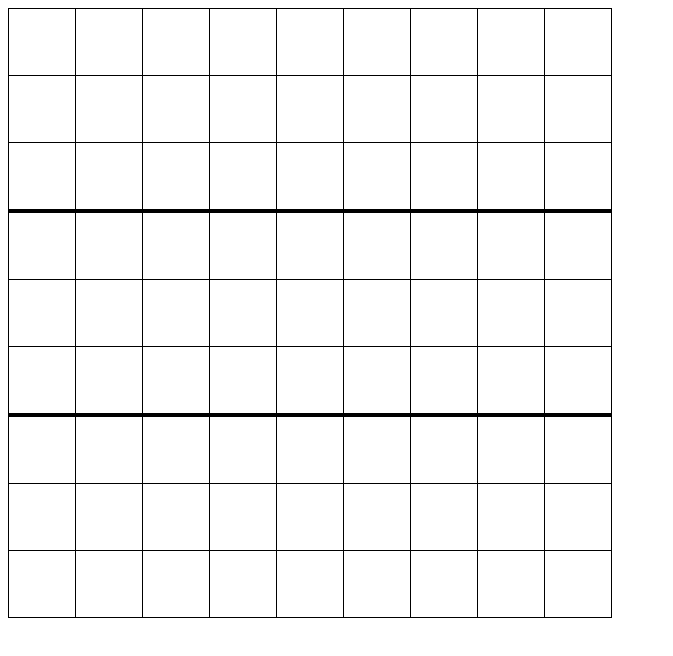
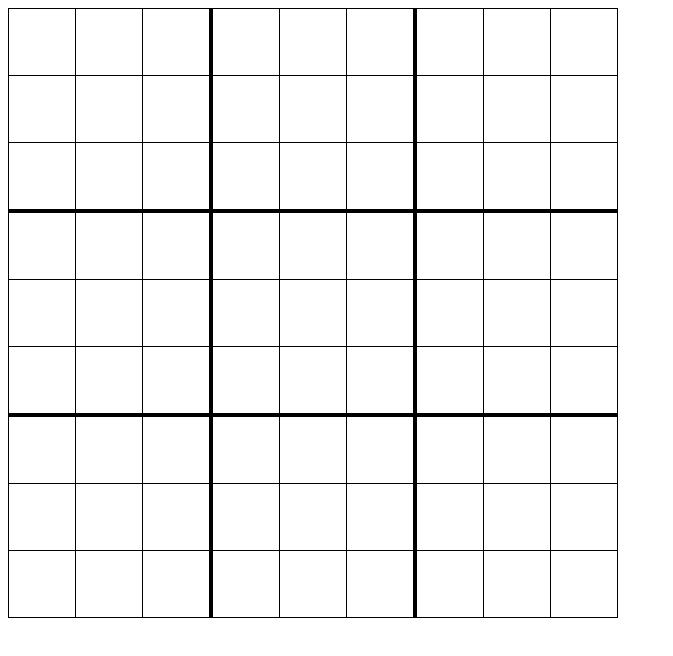
Before and after one commit to pseudoname23/website, a plain HTML site: page sudoku/index.html in a window 1280 px wide. Shown: the whole page, without its empty margins (0-673 px from the left). Drawn offline with Linux system fonts and the light colour scheme.

Commit message:
block vertical separators

```diff
--- a/sudoku/index.css
+++ b/sudoku/index.css
@@ -18,6 +18,11 @@ td {
 #row3>td,
 #row6>td {
     border-top: 3px solid black;
+}
+
+.col4,
+.col7 {
+    border-left: 3px solid black;
 }
 
 .edge_top {
```
